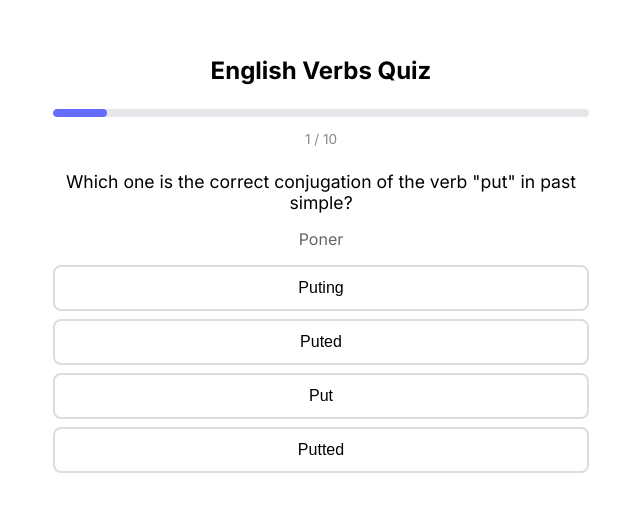
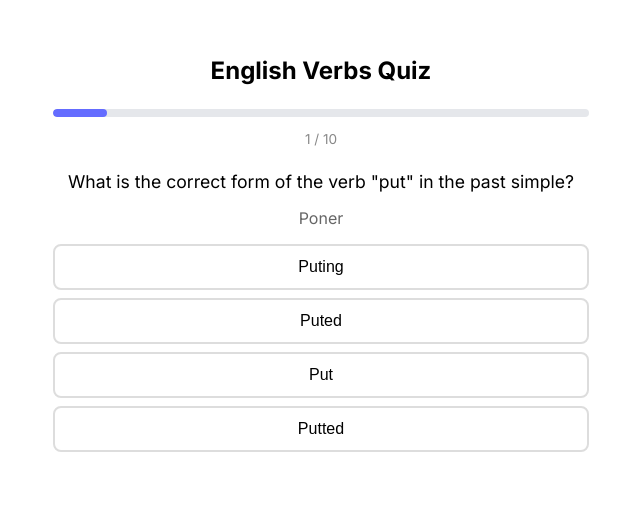
Before and after one commit to manulopezayora/english-verbs-quizz, a Vue app: page / in a window 1280 px wide. Both pictures are taken after a click on the button "Start Quiz". Shown: the top 512 px of the page, without its empty margins (319-959 px from the left). Built offline with nearby package versions, Linux system fonts and the light colour scheme.

Commit message:
chore(quiz-question): change question text

```diff
--- a/src/components/QuizQuestion.vue
+++ b/src/components/QuizQuestion.vue
@@ -17,7 +17,7 @@ const emit = defineEmits(['select']);
 
 const parsedQuestion = computed(
   () =>
-    `Which one is the correct conjugation of the verb "${props.question.infinitive}" in ${FORMS[props.question.form]}?`,
+    `What is the correct form of the verb "${props.question.infinitive}" in the ${FORMS[props.question.form]}?`,
 );
 
 const classOption = (index: number) => {
```
